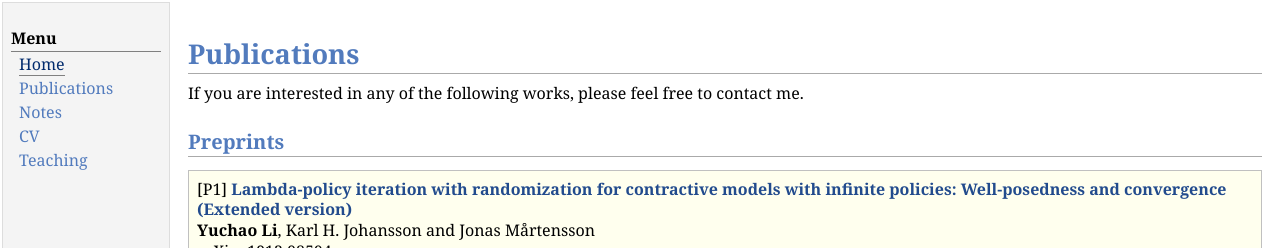
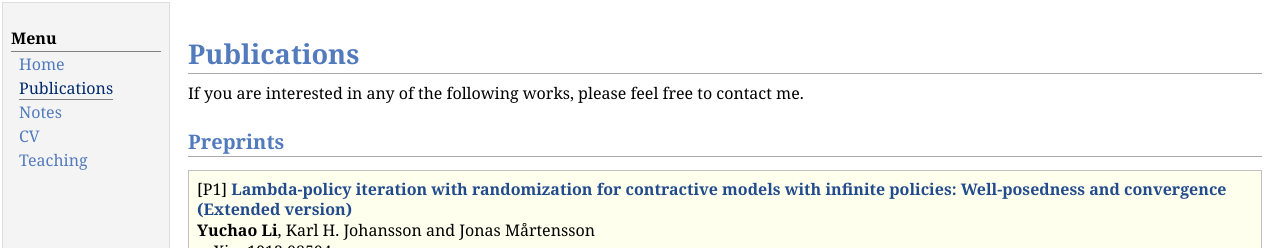
Before and after one commit to yuchaotaigu/yuchaotaigu.github.io, a Jekyll site: the page research.html, which Jekyll copies as it is, in a window 1280 px wide. Shown: the top 248 px of the page. Built offline with Jekyll 4.4.1, drawn with Linux system fonts in a browser that asks for light colours; comment, search, counter and statistics services are not loaded.

Commit message:
research class
research class current

```diff
--- a/research.html
+++ b/research.html
@@ -19,8 +19,8 @@ urchinTracker();
 <tr valign="top">
 <td id="layout-menu">
 <div class="menu-category">Menu</div>
-<div class="menu-item"><a href="index.html" class="current">Home</a></div>
-<div class="menu-item"><a href="research.html">Publications</a></div>
+<div class="menu-item"><a href="index.html">Home</a></div>
+<div class="menu-item"><a href="research.html" class="current">Publications</a></div>
 <div class="menu-item"><a href="notes.html">Notes</a></div>
 <div class="menu-item"><a href="cv.html">CV</a></div>
 <div class="menu-item"><a href="teaching.html">Teaching</a></div>
```
